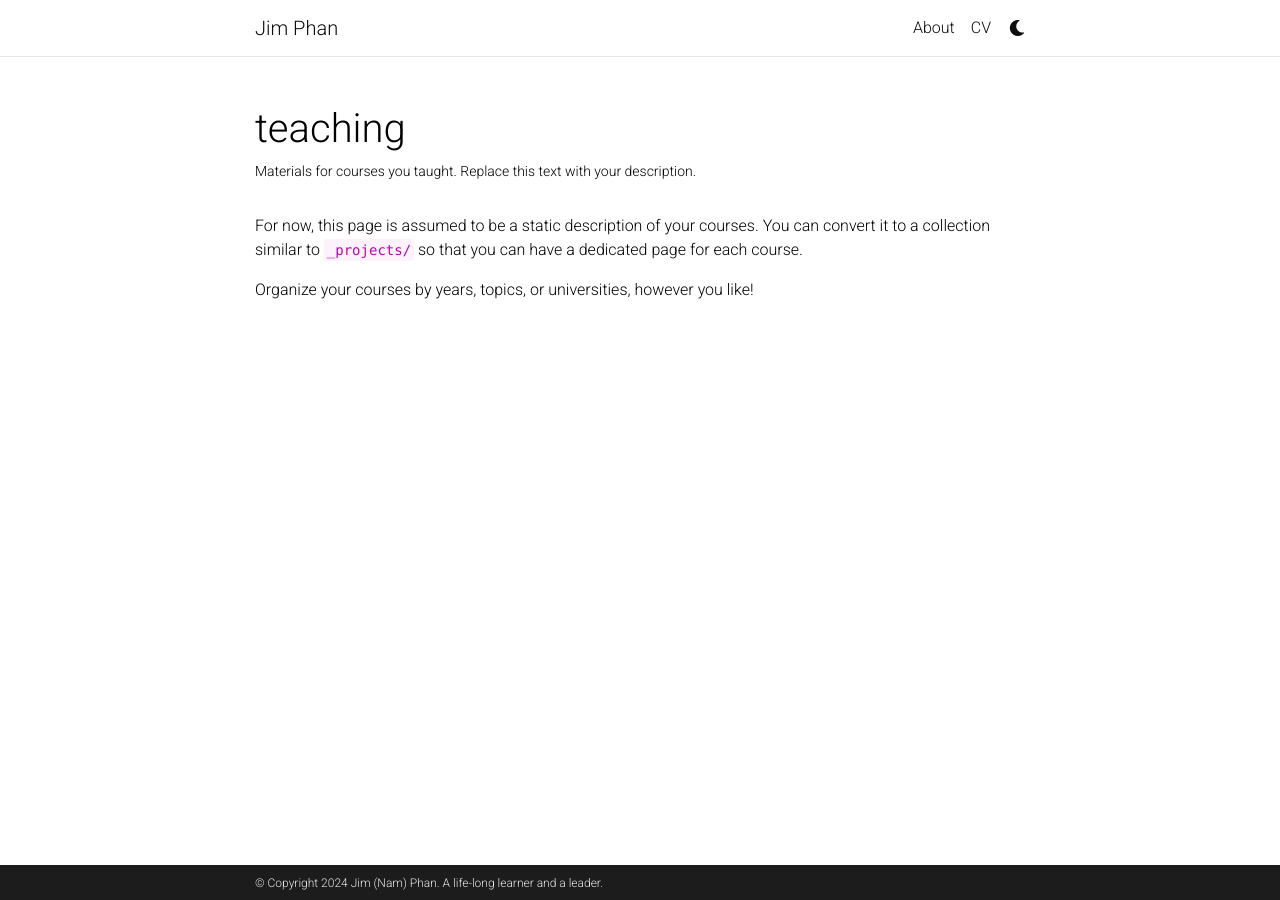
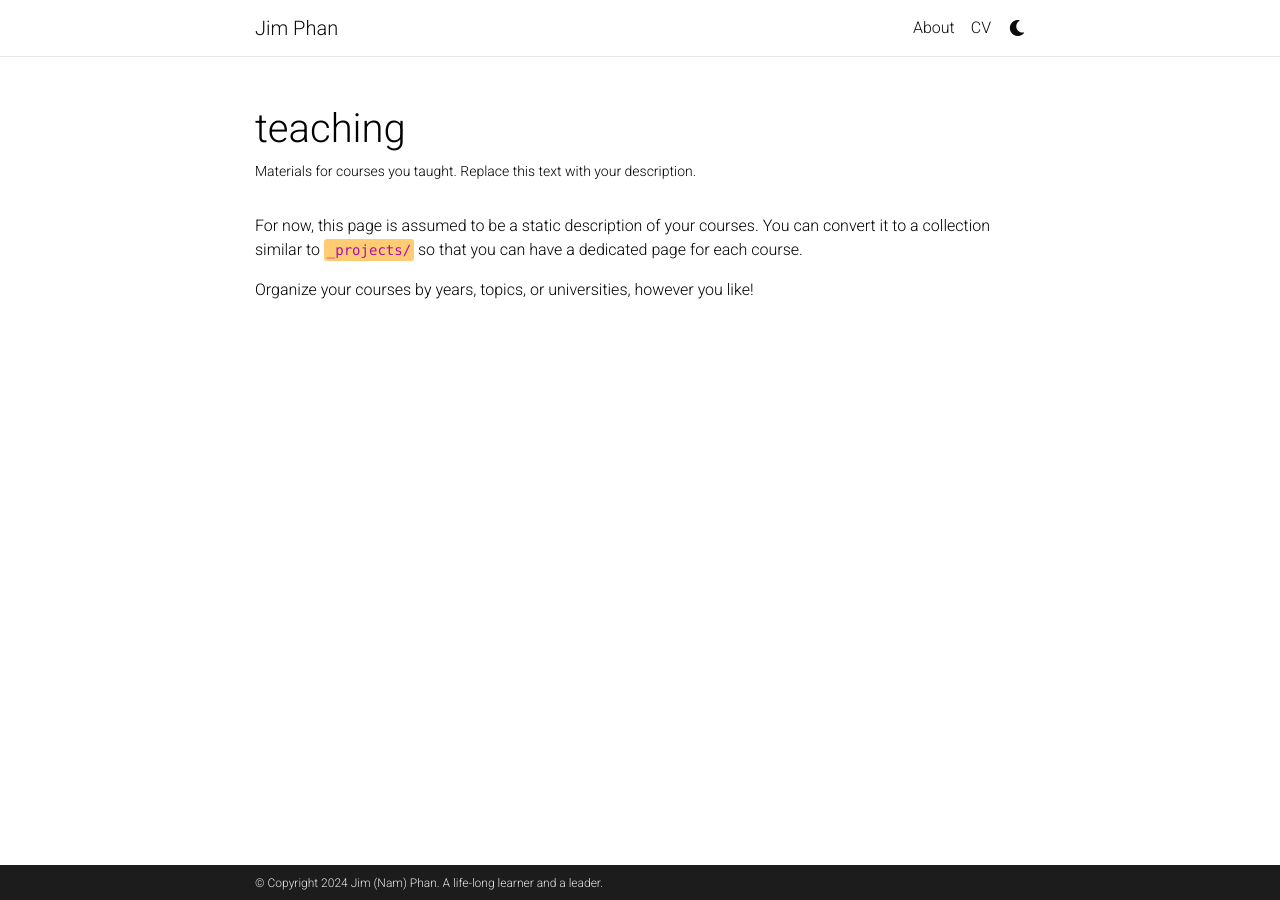
Before and after one commit to phannhatnamlhp/phannhatnamlhp.github.io, a Jekyll site: the page built from _pages/teaching.md, in a window 1280 px wide. Built offline with Jekyll 4.4.1, drawn with Linux system fonts in a browser that asks for light colours; comment, search, counter and statistics services are not loaded; a style sheet for code colours, icons or effects is not loaded.

Commit message:
Update _variables.scss

```diff
--- a/_sass/_variables.scss
+++ b/_sass/_variables.scss
@@ -34,5 +34,5 @@
 
 // Theme colors
 
-$code-bg-color-light:     rgba($purple-color, 0.05);
-$code-bg-color-dark:      #2c3237 !default;
+$code-bg-color-light:     #ffcc73;
+$code-bg-color-dark:      #ffcc73 !default;
```
